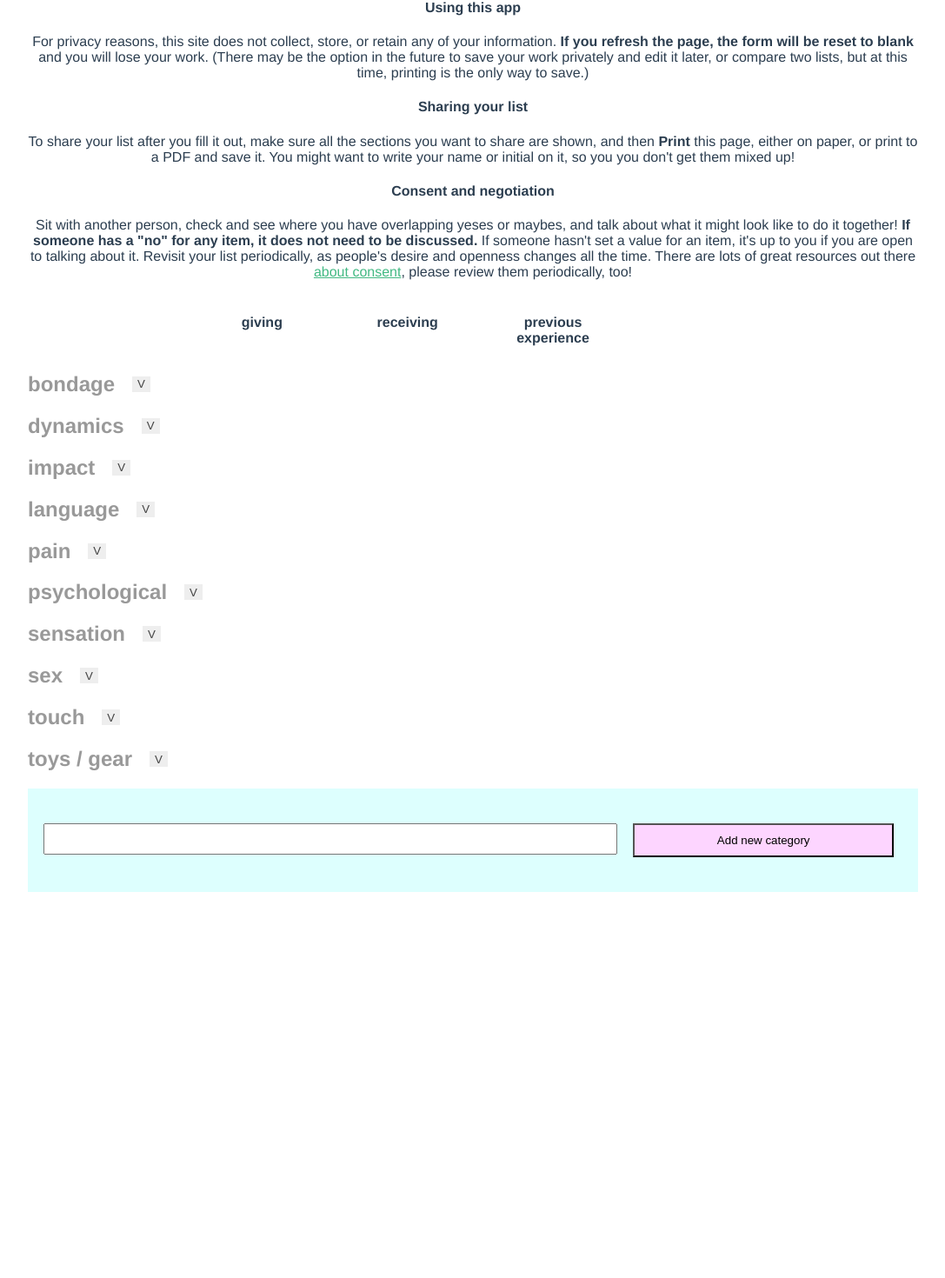
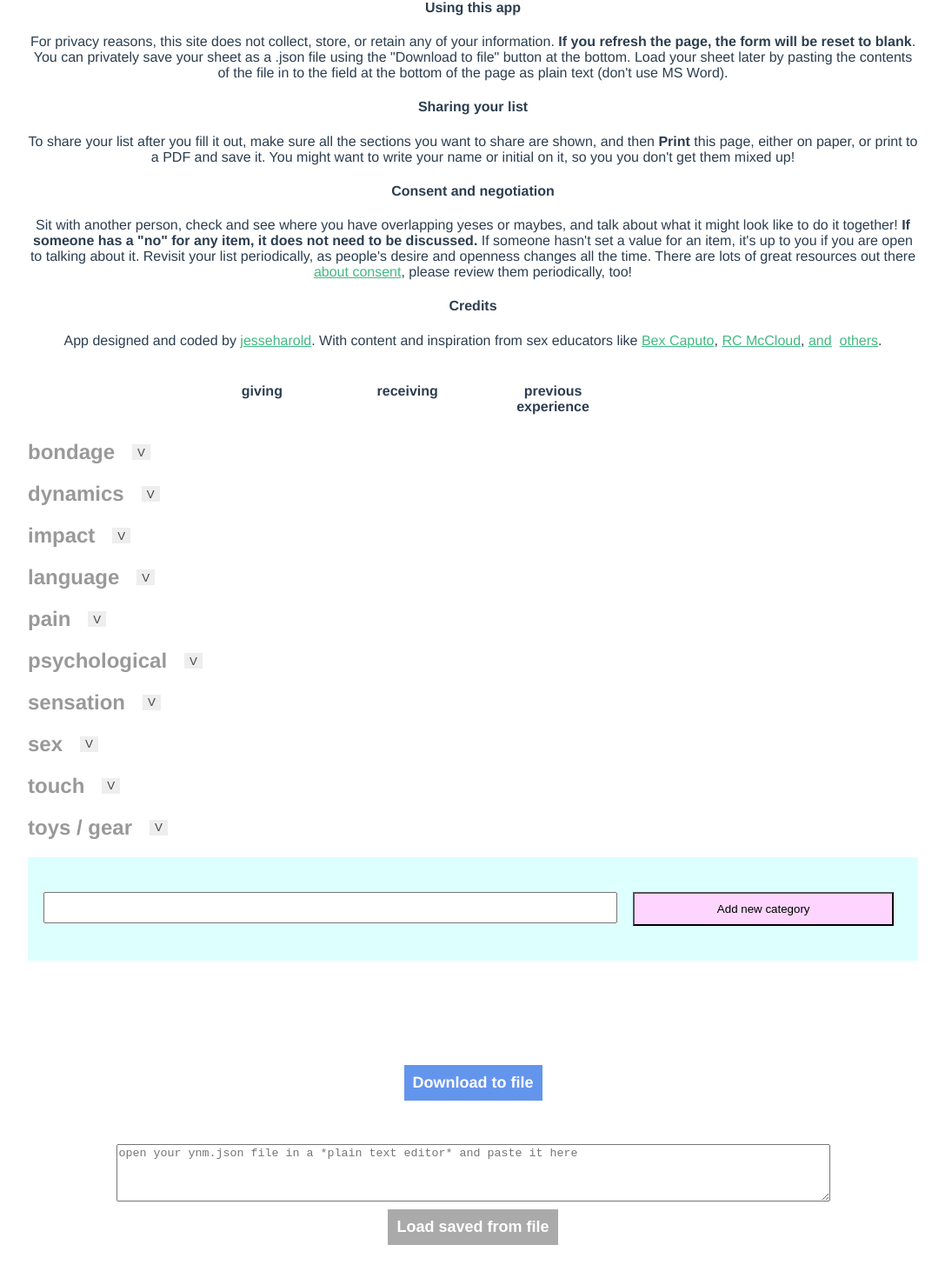
Before and after one commit to jesseharold/yesnomaybe, a Vue app: page / in a window 1280 px wide. Shown: the part 690-2160 px from the top of the page at 87% size, without its empty margins (96-1183 px from the left). Before the commit the page ends 1786 px from the top, so only its background shows below. Built offline with nearby package versions, Linux system fonts and the light colour scheme.

Commit message:
download and paste in json files

```diff
--- a/src/components/Intro.vue
+++ b/src/components/Intro.vue
@@ -9,8 +9,9 @@
       <h4>Using this app</h4>
       <p>
         For privacy reasons, this site does not collect, store, or retain any of your information. <strong>If you refresh the page,
-        the form will be reset to blank</strong> and you will lose your work. (There may be the option in the future to save your work
-        privately and edit it later, or compare two lists, but at this time, printing is the only way to save.)
+        the form will be reset to blank</strong>. You can privately save your sheet as a .json file using
+        the "Download to file" button at the bottom. Load your sheet later by pasting the contents of the file in to the field at the
+        bottom of the page as plain text (don't use MS Word).
       </p>
       <h4>Sharing your list</h4>
       <p>
@@ -27,6 +28,12 @@
         talking about it. Revisit your list periodically, as people's desire and openness changes all the time.
         There are lots of great resources out there <a href="https://www.rainn.org/articles/what-is-consent"
         target="_blank">about consent</a>, please review them periodically, too!
+      </p>
+      <h4>Credits</h4>
+      <p>
+        App designed and coded by <a href="https://github.com/jesseharold" target="_blank">jesseharold</a>. With content and inspiration from sex educators like <a href="http://www.bextalkssex.com/" target="_blank">Bex Caputo</a>,
+        <a href="http://www.thatotherpaper.com/austin/yes_no_maybe" target="_blank">RC McCloud</a>, <a href="https://www.scarleteen.com/article/advice/yes_no_maybe_so_a_sexual_inventory_stocklist" target="_blank">and</a>
+        &nbsp;<a href="https://drive.google.com/file/d/1nGtucisumva0kOXggAWH9Y4JEHLl0ts5/view" target="_blank">others</a>.
       </p>
   </div>
 </template>
--- a/src/components/Items.vue
+++ b/src/components/Items.vue
@@ -7,11 +7,15 @@
             {{ column.label }}
         </div>
     </div>
-    <div v-for="category in categorizedItems" v-bind:key="category[0].category" class="category-container" :class="categoryOpen[category[0].category] ? '' : 'collapsed'">
+    <div
+        v-for="category in categorizedItems"
+        v-bind:key="getName(category)"
+        class="category-container"
+        :class="getVis(category) ? '' : 'collapsed'">
         <!-- categories -->
-        <h2 class="category-title" @click="toggleCategory(category[0].category)">{{ category[0].category }}
-            <button class="category-toggle hide-print" :name="categoryOpen[category[0].category] ? 'close' : 'open'">
-                {{ categoryOpen[category[0].category] ? 'X' : 'V'}}
+        <h2 class="category-title" @click="toggleCategory(getName(category))">{{ getName(category) }}
+            <button class="category-toggle hide-print" :name="getVis(category) ? 'close' : 'open'">
+                {{ getVis(category) ? 'X' : 'V'}}
             </button>
         </h2>
         <!-- item rows -->
@@ -21,20 +25,22 @@
                 <Slider
                     v-if="!column.inputType"
                     :name="item.id + '_' + column.id"
+                    :value="item[column.id]"
                     @change="(e) => setValue(item.id, column.id, e.target.value)" />
                 <div
                     v-if="column.inputType === 'text'"
+                    v-text="item.notes || ''"
                     class="notes-field"
                     :name="item.id + '_' + column.id"
                     contenteditable="true"
                     placeholder="Notes"
-                    @keypress="(e) => setValue(item.id, column.id, e.target.innerHTML)" />
+                    @keypress="(e) => setValue(item.id, column.id, e.target.innerText)" />
             </div>
         </div>
         <!-- add new item to this category -->
         <div class="add-custom hide-print row columns hide-print">
             <input type="text" class="column" maxlength="40" v-model="newCustomName">
-            <button class="new-item column" @click="addItem(newCustomName, category[0].category)">Add item to {{ category[0].category }}</button>
+            <button class="new-item column" @click="addItem(newCustomName, getName(category))">Add item to {{ getName(category) }}</button>
         </div>
     </div>
     <!-- add new category -->
@@ -48,17 +54,17 @@
             :download="'ynm-' + new Date().getTime() + '.json'"
             class="save-button"
             @click="generateJson">
-                Save to file (json)
+                Download to file
         </a>
     </div>
     <div class="control-panel hide-print">
         <textarea
-            ref="loadFromJson"
+            v-model="loadJsonText"
             id="loadFromJson"
             name="loadFromJson"
             cols="100" rows="4"
-            placeholder="open your .json file in a plain text editor and paste it in here" />
-        <button @click="loadJson">Load saved from file</button>
+            placeholder="open your ynm.json file in a *plain text editor* and paste it here" />
+        <button class="load-button" :class="canLoad ? 'enabled' : 'disabled'" @click="loadJson">Load saved from file</button>
     </div>
   </section>
 </template>
@@ -75,16 +81,17 @@ export default {
   },
   data() {
     return {
-        items: util.alphabetize(itemData.items, 'category'),
+        rawItems: itemData.items,
         categoryOpen: [],
         columns: columnData.columns,
         newCustomName: '',
-        newCategoryName: ''
+        newCategoryName: '',
+        loadJsonText: ''
     }
   },
   computed: {
-    dataString() {
-        return "data:text/json;charset=utf-8," + encodeURIComponent(JSON.stringify(this.items))
+    items() {
+        return util.alphabetize(this.rawItems, 'category')
     },
     categorizedItems() {
         // make categories the top level key
@@ -102,6 +109,12 @@ export default {
             }
         }
         return categorizedAndSorted
+    },
+    dataString() {
+        return "data:text/json;charset=utf-8," + encodeURIComponent(JSON.stringify(this.items))
+    },
+    canLoad() {
+        return this.loadJsonText && this.loadJsonText.length > 0
     }
   },
   mounted() {
@@ -118,16 +131,21 @@ export default {
             this.newCustomName = ''
             this.categoryOpen[categoryName] = !this.categoryOpen[categoryName]
         },
+        getName(cat) {
+            return cat[0].category
+        },
+        getVis(cat) {
+            return this.categoryOpen[cat[0].category]
+        },
         setValue(id, column, value) {
             const item = this.items.filter(itm => itm.id === id)[0]
             item[column] = value
         },
         loadJson() {
-            const rawText = this.$refs['loadFromJson'].value
-            const json = JSON.parse(rawText)
-            console.log(json)
-            this.items = json
-            console.log(this.items)
+            if (!this.canLoad) {
+                return
+            }
+            this.rawItems = JSON.parse(this.loadJsonText)
         },
         addItem(name, categoryName) {
             this.newCustomName = ''
@@ -271,7 +289,33 @@ export default {
 }
 
 .control-panel {
-    display: none;
+    margin-top: 100px;
+}
+.control-panel + .control-panel {
+    margin-top: 0;
+}
+.save-button, .load-button {
+    display: inline-block;
+    margin: 20px auto;
+    padding: 10px;
+    background-color: cornflowerblue;
+    border: 0;
+    color: white;
+    font-weight: bold;
+    font-size: large;
+    text-decoration: none;
+    cursor: pointer;
+}
+.control-panel .load-button {
+    display: block;
+    margin: 5px auto;
+}
+.control-panel .load-button.disabled {
+    background-color: #aaa;
+    cursor: auto;
+}
+#loadFromJson {
+    margin-top: 30px;
 }
 
 /* print styles */
--- a/src/components/Slider.vue
+++ b/src/components/Slider.vue
@@ -1,8 +1,8 @@
 <template>
   <div :class="classObject" class="slider-container">
-    <input type="range" min="-1" max="3" v-model="value" class="slider"
+    <input type="range" min="-1" max="3" v-model="sliderValue" class="slider"
      :name="'slider_' + name" />
-    <div class="slider-label">{{ labelsObject[value] }}</div>
+    <div class="slider-label">{{ labelsObject[sliderValue] }}</div>
   </div>
 </template>
 
@@ -11,22 +11,21 @@
 export default {
   name: 'Slider',
   props: {
-    name: String
-  },
-  data() {
-    return {
-      value: 0
-    }
+    name: String,
+    value: String,
   },
   computed: {
+    sliderValue() {
+        return this.value || "0"
+    },
     classObject() {
       return {
         ['slider_' + this.name]: true,
-        'no': this.value == -1,
-        'unset': this.value == 0,
-        'maybe': this.value == 1,
-        'yes': this.value == 2,
-        'high-yes': this.value == 3,
+        'no': this.sliderValue == "-1",
+        'unset': this.sliderValue == "0",
+        'maybe': this.sliderValue == "1",
+        'yes': this.sliderValue == "2",
+        'high-yes': this.sliderValue == "3",
       }
     },
     labelsObject() {
```
